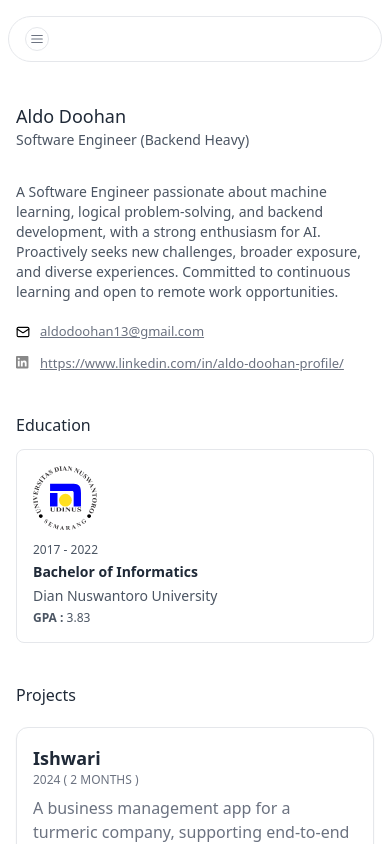
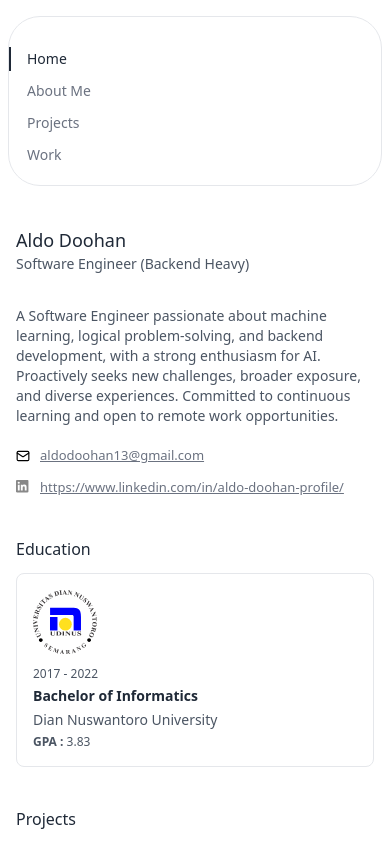
Before and after one commit to meowjestic/meowjestic.github.io, a Nuxt app: page / in a window 390 px wide. Shown: the top 844 px of the page. Built offline with nearby package versions, Linux system fonts and the light colour scheme.

Commit message:
Update index.vue

```diff
--- a/pages/index.vue
+++ b/pages/index.vue
@@ -3,9 +3,8 @@
     <header class="sticky top-0 inset-x-0 flex flex-wrap md:justify-start md:flex-nowrap z-50 w-full text-sm">
         <nav
             class="mt-4 relative max-w-3xl w-full bg-white border border-gray-200 rounded-[2rem] mx-2 py-2.5 md:flex md:items-center md:justify-between md:py-0 md:px-4 md:mx-auto  ">
-            <div class="px-4 md:px-0 flex justify-between items-center">
+            <!-- <div class="px-4 md:px-0 flex justify-between items-center">
                 <div class="md:hidden">
-                    <!-- Toggle Button -->
                     <button type="button"
                         class="hs-collapse-toggle flex justify-center items-center size-6 border border-gray-200 text-gray-500 rounded-full hover:bg-gray-200 focus:outline-none focus:bg-gray-200"
                         id="hs-navbar-header-floating-collapse" aria-expanded="false"
@@ -25,12 +24,11 @@
                             <path d="m6 6 12 12" />
                         </svg>
                     </button>
-                    <!-- End Toggle Button -->
                 </div>
-            </div>
+            </div> -->
 
             <div id="hs-navbar-header-floating"
-                class="hidden hs-collapse overflow-hidden transition-all duration-300 basis-full grow md:block"
+                class="block hs-collapse overflow-hidden transition-all duration-300 basis-full grow"
                 aria-labelledby="hs-navbar-header-floating-collapse">
                 <div
                     class="flex flex-col md:flex-row md:items-center md:justify-center gap-2 md:gap-3 mt-3 md:mt-0 py-2 md:py-0 md:ps-7">
```
